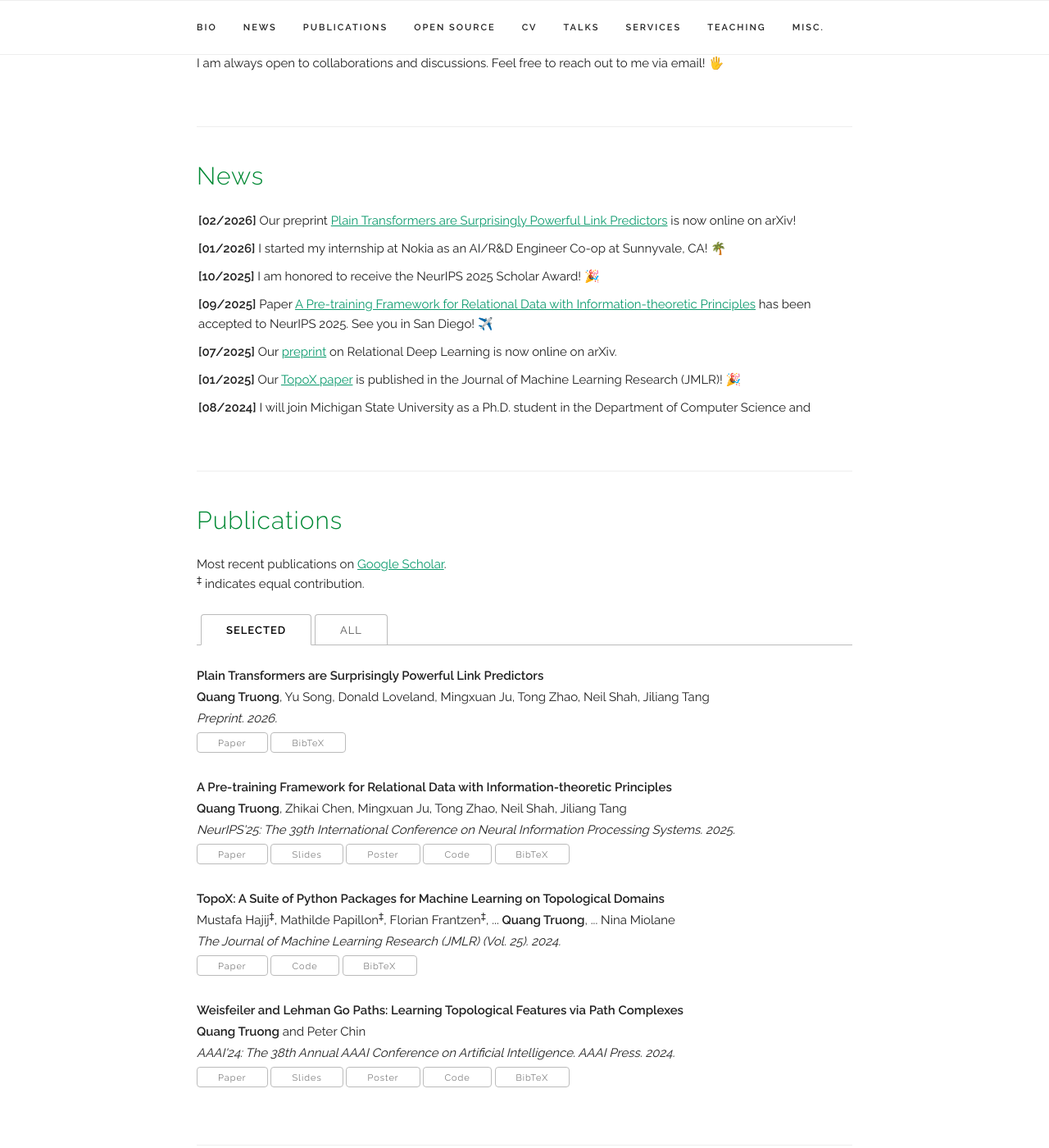
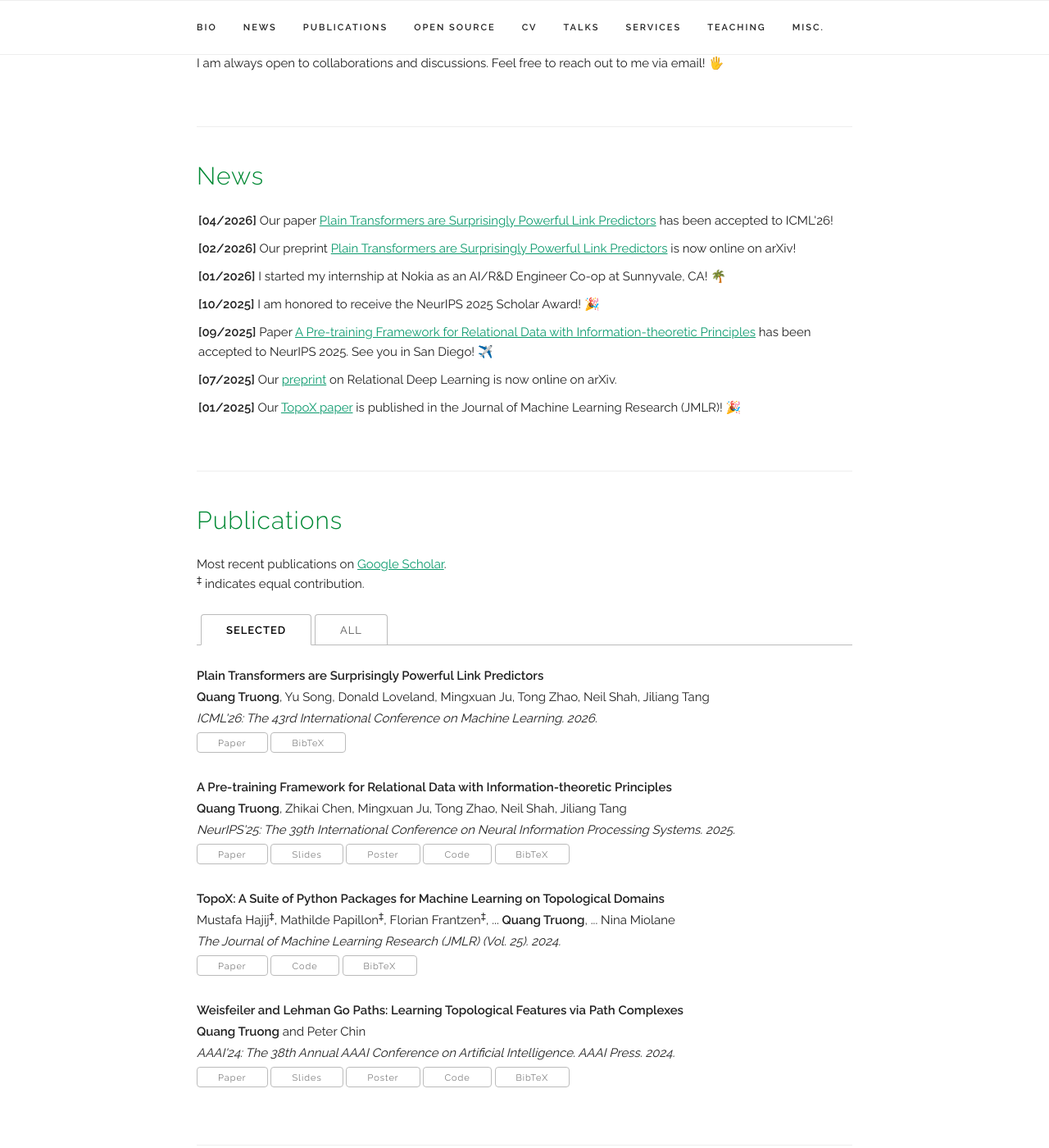
Before and after one commit to quang-truong/quang-truong.github.io, a Jekyll site: the page built from index.html, in a window 1280 px wide and 1400 px high, scrolled down 590 px. Shown: the whole window at 82% size. Built offline with Jekyll 4.4.1, drawn with Linux system fonts in a browser that asks for light colours; some web fonts are replaced; comment, search, counter and statistics services are not loaded; some of the changed text lies outside the part shown.

Commit message:
update icml

```diff
--- a/index.html
+++ b/index.html
@@ -42,6 +42,9 @@ title: Home
   <h4>News</h4>
   <!-- <p> Scroll for older news </p> -->
   <UL style="list-style-type: none; padding: 2px; overflow-y: scroll; height:250px;">
+    <li> <b>[04/2026]</b>
+      Our paper <a href="#selected-PlainTransLinkPred2026" onclick="switchToSelectedTab()">Plain Transformers are Surprisingly Powerful Link Predictors</a> has been accepted to ICML'26!
+    </li>
     <li> <b>[02/2026]</b>
       Our preprint <a href="#selected-PlainTransLinkPred2026" onclick="switchToSelectedTab()">Plain Transformers are Surprisingly Powerful Link Predictors</a>  is now online on arXiv!
     </li>
@@ -356,6 +359,12 @@ title: Home
 <div class="docs-section" id="reviewing">
   <h4>Academic Services</h4>
   <UL style="list-style-type: none">
+    <li> <b>[Spring 2026]</b>
+      Journal Reviewer, ACM Transactions on Knowledge Discovery from Data (TKDD).
+    </li>
+    <li> <b>[Spring 2026]</b>
+      Conference Reviewer, International Conference on Machine Learning (ICML).
+    </li>
     <li> <b>[Fall 2025]</b>
       Conference Reviewer, Learning on Graphs (LoG).
     </li>
```
Also changed, not shown: _data/publications.yaml (+4 -6 lines), 1 other file.
